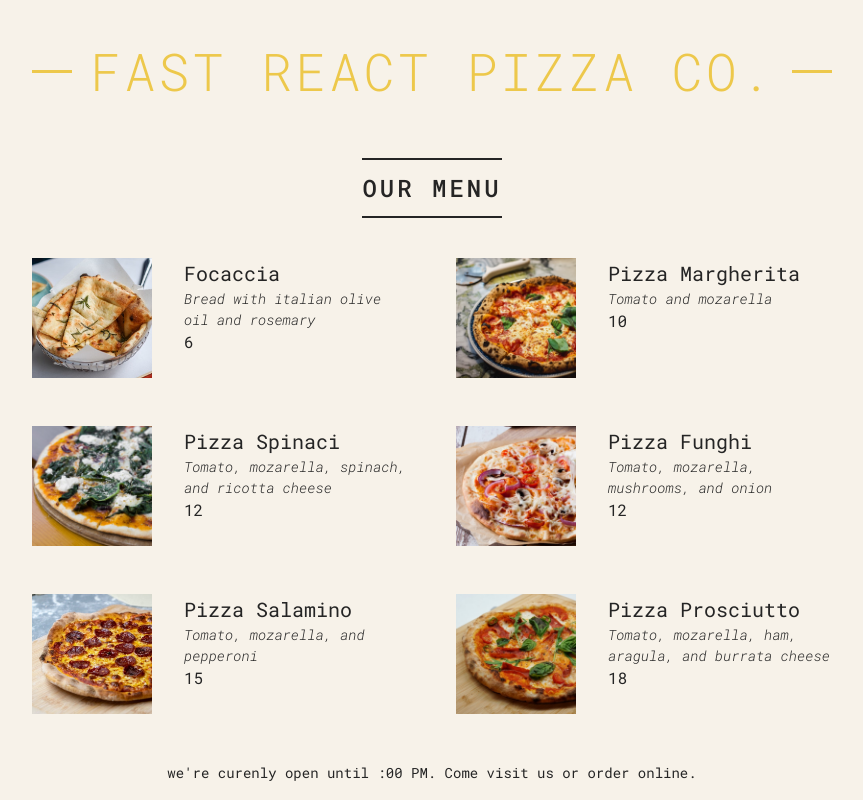
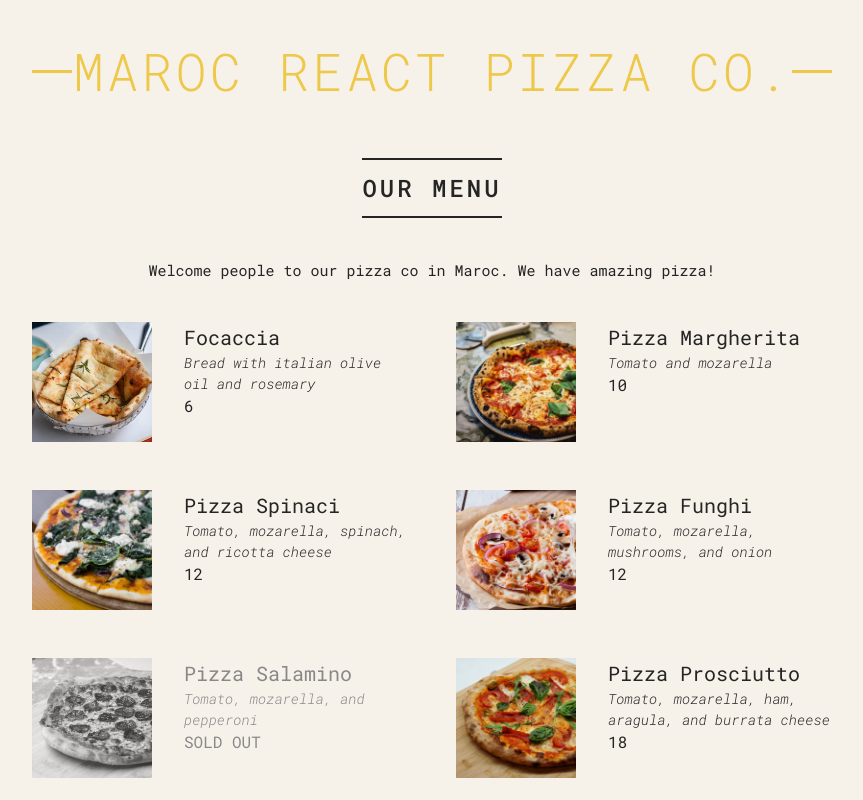
Before and after one commit to Mohamed-amine-Mr/pizza-menu, a React (Vite) app: page / in a window 1280 px wide. Shown: the top 800 px of the page, without its empty margins (208-1071 px from the left). Built offline with nearby package versions, Linux system fonts and the light colour scheme.

Commit message:
we add className condition for pizza sold-out

```diff
--- a/data.js
+++ /dev/null
@@ -1,44 +0,0 @@
-const pizzaData = [
-  {
-    name: "Focaccia",
-    ingredients: "Bread with italian olive oil and rosemary",
-    price: 6,
-    photoName: "pizzas/focaccia.jpg",
-    soldOut: false,
-  },
-  {
-    name: "Pizza Margherita",
-    ingredients: "Tomato and mozarella",
-    price: 10,
-    photoName: "pizzas/margherita.jpg",
-    soldOut: false,
-  },
-  {
-    name: "Pizza Spinaci",
-    ingredients: "Tomato, mozarella, spinach, and ricotta cheese",
-    price: 12,
-    photoName: "pizzas/spinaci.jpg",
-    soldOut: false,
-  },
-  {
-    name: "Pizza Funghi",
-    ingredients: "Tomato, mozarella, mushrooms, and onion",
-    price: 12,
-    photoName: "pizzas/funghi.jpg",
-    soldOut: false,
-  },
-  {
-    name: "Pizza Salamino",
-    ingredients: "Tomato, mozarella, and pepperoni",
-    price: 15,
-    photoName: "pizzas/salamino.jpg",
-    soldOut: true,
-  },
-  {
-    name: "Pizza Prosciutto",
-    ingredients: "Tomato, mozarella, ham, aragula, and burrata cheese",
-    price: 18,
-    photoName: "pizzas/prosciutto.jpg",
-    soldOut: false,
-  },
-];
--- a/src/App.jsx
+++ b/src/App.jsx
@@ -21,16 +21,24 @@ const pizzas = pizzaData
 const numPizzas = pizzas.length
   return(
     <main className='menu'>
-    <h2>Our Menu</h2>
-    {numPizzas > 0 ?
+      <h2>Our Menu</h2>
 
-   <ul className='pizzas'>
-    {pizzas.map((pizza)=>
-      // Passing the entire pizza object to the Pizza component
-      // This allows the Pizza component to choose what data it needs from the object
-    <Pizza pizzaObj={pizza}   key={pizza.name}/>)}
-   </ul>
-      : <p>we're still working on our menu, PLease come back later</p>}
+      {numPizzas > 0 ?
+   <>
+   <p>
+      Welcome people to our pizza co in Maroc. We have amazing pizza!
+    </p>
+        <ul className='pizzas'>
+          {pizzas.map((pizza) =>
+            // Passing the entire pizza object to the Pizza component
+            // This allows the Pizza component to choose what data it needs from the object
+            <Pizza pizzaObj={pizza} key={pizza.name}/>
+          )}
+        </ul>
+        </>
+        : <p>We're still working on our menu, please come back later.</p>
+
+      }
     </main>
 
   )
@@ -38,17 +46,15 @@ const numPizzas = pizzas.length
 // We receive the entire pizza object as a prop and then destructure it to access the specific data we need.
 function Pizza({pizzaObj}){
 
-  // if(pizzaObj.soldOut){
-  //   return  null
-  // }
   return (
-    <li className='pizza'>
+    // condition for styling
+    <li className={`${pizzaObj.soldOut ?"pizza sold-out" :"pizza"}`}>
 
       <img  src={pizzaObj.photoName} alt={pizzaObj.name}/>
     <li>
       <h3 >{pizzaObj.name}</h3>
-      <p >{pizzaObj.ingredients}</p>
-      <span>{pizzaObj.price}</span>
+      <p>{  pizzaObj.ingredients}</p>
+      <span>{pizzaObj.soldOut? <span style={{textTransform:"upperCase"}}>sold out</span>: pizzaObj.price}</span>
     </li>
     </li>
   )
--- a/src/components/Footer.jsx
+++ b/src/components/Footer.jsx
@@ -11,16 +11,14 @@ export function Footer(){
 {isOpen ?
 <Order data={closeHour}/>
 :
-<p>we're curenly Close until {openHour}:00 AM </p>
+<p>We're currently closed. We will reopen at {openHour}:00 AM.</p>
 }
   </footer>
 )
-
-
   }
 
 
-  function Order(data){
+  function Order({data}){
 
   return (
       <div className="order">
--- a/src/components/Header.jsx
+++ b/src/components/Header.jsx
@@ -2,7 +2,7 @@ import "../style.css"
 
 export function Header(){
     return <header className='header'>
-    <h1>Fast React Pizza Co.</h1>
+    <h1>Maroc React Pizza Co.</h1>
 
     </header>
   }
```
